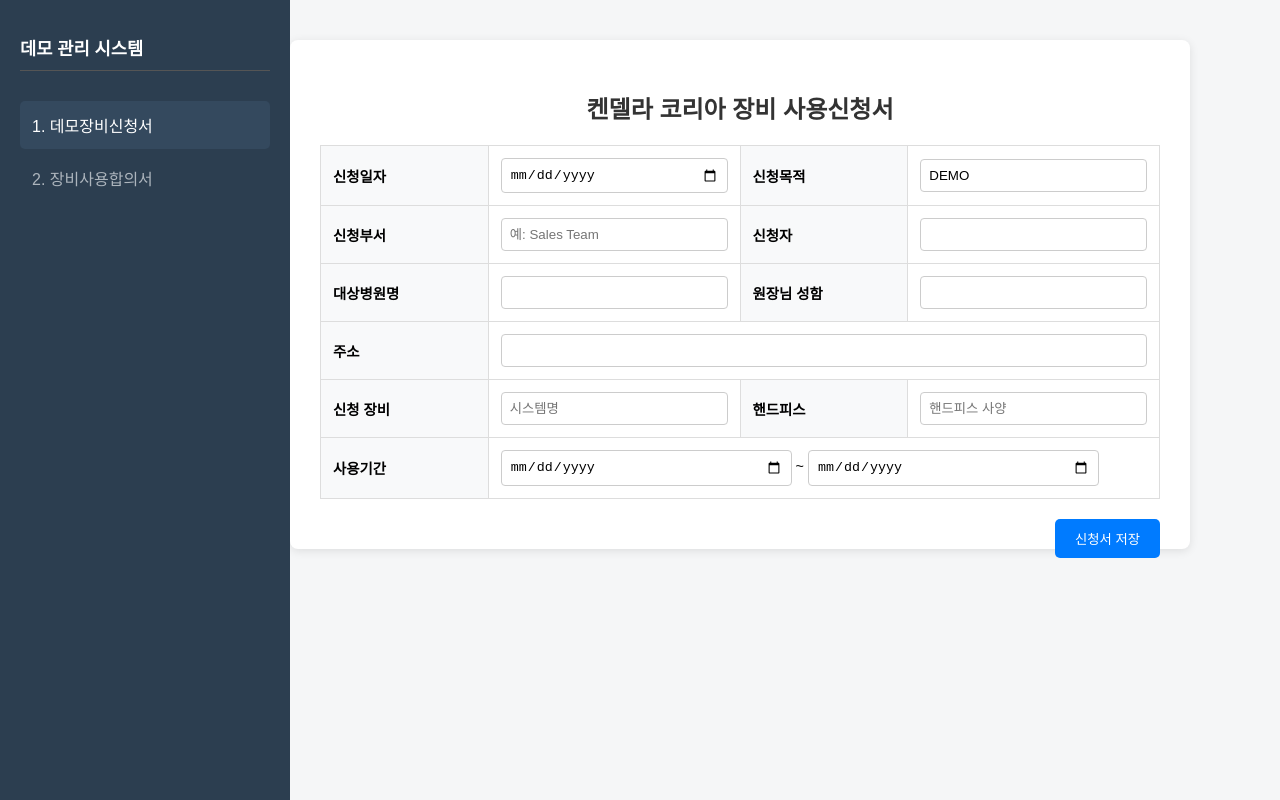
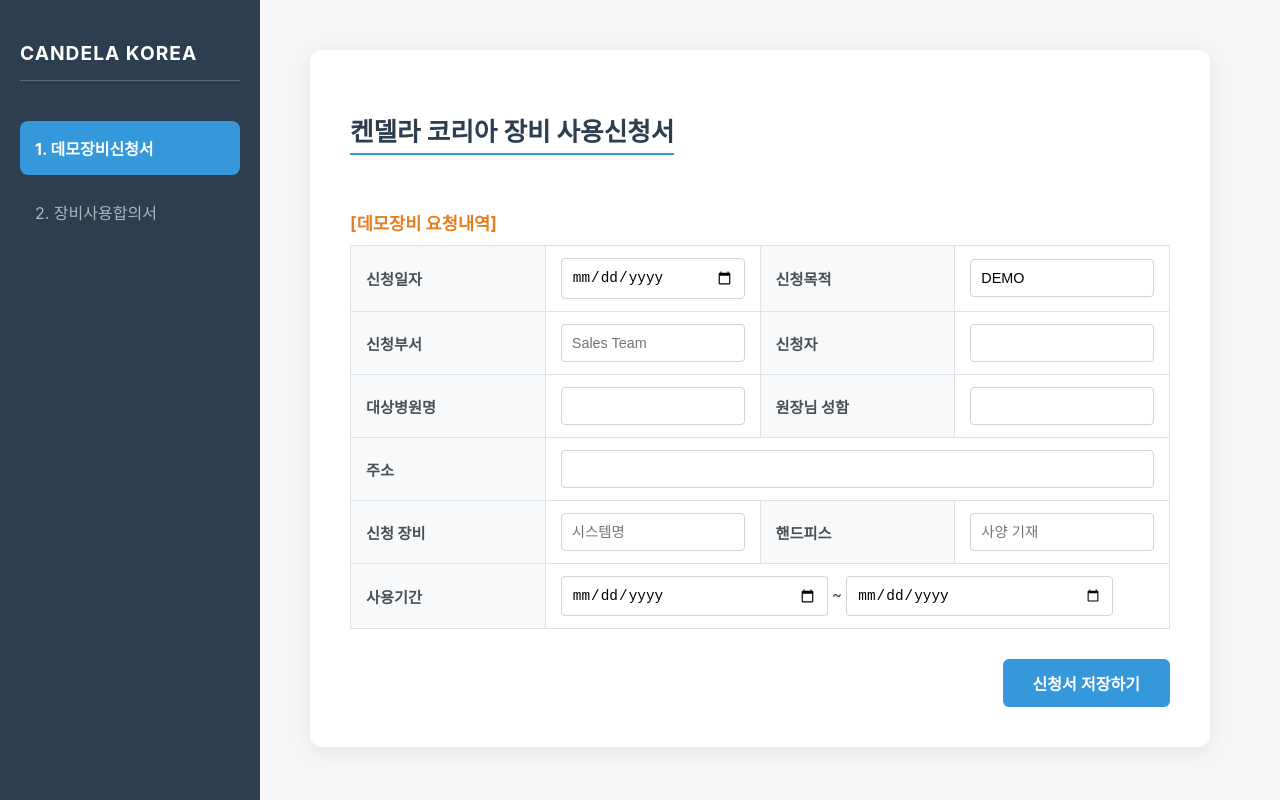
Before and after one commit to ladecan/test-page, a plain HTML site: page index.html in a window 1280 px wide. Drawn offline with Linux system fonts and the light colour scheme.

Commit message:
Update index.html

```diff
--- a/index.html
+++ b/index.html
@@ -5,101 +5,180 @@
     <meta name="viewport" content="width=device-width, initial-scale=1.0">
     <title>장비 신청 시스템</title>
     <style>
-        body { font-family: 'Pretendard', sans-serif; margin: 0; display: flex; background: #f5f6f7; }
+        /* 기본 레이아웃 설정 */
+        body { font-family: 'Pretendard', -apple-system, sans-serif; margin: 0; display: flex; background: #f5f6f7; color: #333; }
 
-        /* 사이드바 */
-        .sidebar { width: 250px; height: 100vh; background: #2c3e50; color: white; position: fixed; padding: 20px; }
-        .sidebar h2 { font-size: 1.1rem; margin-bottom: 30px; border-bottom: 1px solid #555; padding-bottom: 10px; }
-        .nav-item { display: block; color: #adb5bd; text-decoration: none; padding: 12px; border-radius: 5px; margin-bottom: 5px; cursor: pointer; }
-        .nav-item:hover, .nav-item.active { background: #34495e; color: white; }
+        /* 왼쪽 사이드바 스타일 */
+        .sidebar { width: 260px; height: 100vh; background: #2c3e50; color: white; position: fixed; padding: 25px 20px; box-sizing: border-box; }
+        .sidebar h2 { font-size: 1.2rem; margin-bottom: 40px; border-bottom: 1px solid #5d6d7e; padding-bottom: 15px; letter-spacing: 1px; }
+        .nav-item { display: block; color: #adb5bd; text-decoration: none; padding: 15px; border-radius: 8px; margin-bottom: 10px; cursor: pointer; transition: 0.3s; }
+        .nav-item:hover { background: #34495e; color: white; }
+        .nav-item.active { background: #3498db; color: white; font-weight: bold; }
 
-        /* 메인 콘텐츠 */
-        .main-content { margin-left: 250px; padding: 40px; width: 100%; max-width: 900px; }
-        .page { display: none; background: white; padding: 30px; border-radius: 8px; box-shadow: 0 2px 10px rgba(0,0,0,0.1); }
+        /* 메인 콘텐츠 영역 스타일 */
+        .main-content { margin-left: 260px; padding: 50px; width: 100%; max-width: 1000px; box-sizing: border-box; }
+        .page { display: none; background: white; padding: 40px; border-radius: 12px; box-shadow: 0 4px 20px rgba(0,0,0,0.08); }
         .page.active { display: block; }
 
-        /* 테이블 및 폼 스타일 */
-        h1 { font-size: 1.5rem; color: #333; margin-bottom: 20px; text-align: center; }
-        table { width: 100%; border-collapse: collapse; margin-bottom: 20px; }
-        th, td { border: 1px solid #ddd; padding: 12px; text-align: left; font-size: 0.9rem; }
-        th { background: #f8f9fa; width: 20%; }
-        input[type="text"], input[type="date"], textarea { width: 100%; padding: 8px; border: 1px solid #ccc; border-radius: 4px; box-sizing: border-box; }
+        /* 제목 및 테이블 스타일 */
+        h1 { font-size: 1.6rem; color: #2c3e50; margin-bottom: 30px; text-align: center; border-bottom: 2px solid #3498db; display: inline-block; padding-bottom: 5px; }
+        .section-title { font-size: 1.1rem; font-weight: bold; margin: 25px 0 10px 0; color: #e67e22; }
 
-        .agreement-text { background: #f9f9f9; padding: 15px; border: 1px solid #eee; height: 200px; overflow-y: auto; font-size: 0.85rem; line-height: 1.6; margin-bottom: 20px; }
-        .btn-submit { background: #007bff; color: white; border: none; padding: 10px 20px; border-radius: 5px; cursor: pointer; float: right; }
+        table { width: 100%; border-collapse: collapse; margin-bottom: 25px; table-layout: fixed; }
+        th, td { border: 1px solid #dee2e6; padding: 12px 15px; font-size: 0.95rem; }
+        th { background: #f8f9fa; color: #495057; width: 20%; text-align: left; }
+
+        /* 입력창 스타일 */
+        input[type="text"], input[type="date"], textarea {
+            width: 100%; padding: 10px; border: 1px solid #ced4da; border-radius: 4px; box-sizing: border-box; font-size: 0.9rem;
+        }
+        input:focus { outline: none; border-color: #3498db; box-shadow: 0 0 5px rgba(52,152,219,0.3); }
+
+        /* 합의서 텍스트 영역 */
+        .agreement-box {
+            background: #fdfdfd; padding: 20px; border: 1px solid #eee; height: 250px; overflow-y: auto;
+            font-size: 0.9rem; line-height: 1.7; margin-bottom: 25px; color: #555; border-radius: 5px;
+        }
+
+        /* 버튼 스타일 */
+        .button-container { text-align: right; margin-top: 30px; }
+        .btn-save {
+            background: #3498db; color: white; border: none; padding: 12px 30px; border-radius: 6px;
+            font-size: 1rem; font-weight: bold; cursor: pointer; transition: 0.2s;
+        }
+        .btn-save:hover { background: #2980b9; }
     </style>
 </head>
 <body>
 
     <nav class="sidebar">
-        <h2>데모 관리 시스템</h2>
+        <h2>CANDELA KOREA</h2>
         <a onclick="showPage('page1')" class="nav-item active" id="menu-page1">1. 데모장비신청서</a>
         <a onclick="showPage('page2')" class="nav-item" id="menu-page2">2. 장비사용합의서</a>
     </nav>
 
     <main class="main-content">
+
         <section id="page1" class="page active">
             <h1>켄델라 코리아 장비 사용신청서</h1>
+
+            <div class="section-title">[데모장비 요청내역]</div>
             <table>
                 <tr>
-                    <th>신청일자</th><td><input type="date"></td>
-                    <th>신청목적</th><td><input type="text" value="DEMO"></td>
+                    <th>신청일자</th><td><input type="date" id="apply_date"></td>
+                    <th>신청목적</th><td><input type="text" id="apply_purpose" value="DEMO"></td>
                 </tr>
                 <tr>
-                    <th>신청부서</th><td><input type="text" placeholder="예: Sales Team"></td>
-                    <th>신청자</th><td><input type="text"></td>
+                    <th>신청부서</th><td><input type="text" id="dept" placeholder="Sales Team"></td>
+                    <th>신청자</th><td><input type="text" id="requester"></td>
                 </tr>
                 <tr>
-                    <th>대상병원명</th><td><input type="text"></td>
-                    <th>원장님 성함</th><td><input type="text"></td>
+                    <th>대상병원명</th><td><input type="text" id="hospital_name"></td>
+                    <th>원장님 성함</th><td><input type="text" id="doctor_name"></td>
                 </tr>
                 <tr>
-                    <th>주소</th><td colspan="3"><input type="text"></td>
+                    <th>주소</th><td colspan="3"><input type="text" id="address"></td>
                 </tr>
                 <tr>
-                    <th>신청 장비</th><td><input type="text" placeholder="시스템명"></td>
-                    <th>핸드피스</th><td><input type="text" placeholder="핸드피스 사양"></td>
+                    <th>신청 장비</th><td><input type="text" id="device_model" placeholder="시스템명"></td>
+                    <th>핸드피스</th><td><input type="text" id="handpiece" placeholder="사양 기재"></td>
                 </tr>
                 <tr>
-                    <th>사용기간</th><td colspan="3"><input type="date" style="width:45%"> ~ <input type="date" style="width:45%"></td>
+                    <th>사용기간</th>
+                    <td colspan="3">
+                        <input type="date" id="start_date" style="width:45%"> ~
+                        <input type="date" id="end_date" style="width:45%">
+                    </td>
                 </tr>
             </table>
-            <button class="btn-submit">신청서 저장</button>
+
+            <div class="button-container">
+                <button class="btn-save" onclick="saveData('page1')">신청서 저장하기</button>
+            </div>
         </section>
 
         <section id="page2" class="page">
             <h1>장비 사용 합의서</h1>
-            <div class="agreement-text">
+
+            <div class="agreement-box">
                 <p><strong>제1조 (장비의 대여 및 소유권)</strong> 켄델라코리아는 부록A에 열거된 장비를 고객이 지정된 장소에서 사용할 수 있도록 대여하며, 소유권은 켄델라코리아에 있습니다.</p>
                 <p><strong>제2조 (의무)</strong> 고객은 장비를 선량한 관리자의 주의의무를 다하여 관리해야 하며, 임의로 이동하거나 타인에게 양도할 수 없습니다.</p>
-                <p><strong>제6조 (책임의 제한)</strong> 켄델라코리아는 장비 사용으로 발생할 수 있는 간접적, 부수적 손해에 대해 책임을 지지 않습니다.</p>
-                </div>
+                <p><strong>제3조 (사용 및 유지보수)</strong> 고객은 장비를 관련 법규 및 제조사의 지침에 따라 적절히 사용해야 합니다.</p>
+                <p><strong>제4조 (손실 및 손상)</strong> 대여 기간 중 고객의 귀책사유로 발생한 장비의 분실, 파손에 대해서는 고객이 수리비용 또는 교체비용을 부담합니다.</p>
+                <p><strong>제5조 (기간 및 종료)</strong> 본 합의서는 명시된 사용 종료일에 자동 종료되며, 고객은 지체 없이 장비를 반납해야 합니다.</p>
+            </div>
+
             <table>
                 <tr>
-                    <th>고객명(병원)</th><td><input type="text"></td>
+                    <th>병원명(고객)</th>
+                    <td><input type="text" id="agree_hospital" placeholder="병원명을 입력하세요"></td>
                 </tr>
                 <tr>
-                    <th>발효일</th><td><input type="date"></td>
+                    <th>발효일</th>
+                    <td><input type="date" id="agree_start"></td>
                 </tr>
                 <tr>
-                    <th>사용 종료일</th><td><input type="date"></td>
+                    <th>종료일</th>
+                    <td><input type="date" id="agree_end"></td>
                 </tr>
             </table>
-            <label><input type="checkbox"> 위 모든 조항에 동의합니다.</label>
-            <button class="btn-submit">합의서 확인</button>
+
+            <div style="margin-top: 20px;">
+                <label style="cursor: pointer;">
+                    <input type="checkbox" id="agree_chk"> 위 조항을 모두 숙지하였으며 이에 동의합니다.
+                </label>
+            </div>
+
+            <div class="button-container">
+                <button class="btn-save" onclick="saveData('page2')">합의서 최종 확인</button>
+            </div>
         </section>
+
     </main>
 
     <script>
+        // 1. 페이지 전환 함수
         function showPage(pageId) {
             // 모든 페이지 숨기기
             document.querySelectorAll('.page').forEach(p => p.classList.remove('active'));
             // 선택한 페이지 보이기
             document.getElementById(pageId).classList.add('active');
 
-            // 메뉴 활성화 스타일 변경
+            // 메뉴 스타일 변경
             document.querySelectorAll('.nav-item').forEach(m => m.classList.remove('active'));
             document.getElementById('menu-' + pageId).classList.add('active');
+        }
+
+        // 2. 데이터 저장 및 반응 함수
+        function saveData(pageName) {
+            const inputs = document.querySelectorAll(`#${pageName} input`);
+            let resultData = {};
+            let isAllFilled = true;
+
+            // 데이터 수집 루프
+            inputs.forEach(input => {
+                if (input.type !== 'checkbox') {
+                    if(!input.value) isAllFilled = false; // 빈값이 있는지 체크
+                    resultData[input.id] = input.value;
+                } else {
+                    resultData['agreed'] = input.checked;
+                }
+            });
+
+            // 합의서 동의 체크 여부 확인 (2페이지일 때만)
+            if (pageName === 'page2' && !document.getElementById('agree_chk').checked) {
+                alert("합의서 동의 체크박스에 체크해 주세요.");
+                return;
+            }
+
+            // 결과 처리
+            console.log("저장된 데이터 내역:", resultData);
+
+            if (!isAllFilled) {
+                alert("모든 항목을 입력해 주세요! (콘솔 창에서 저장된 데이터를 확인할 수 있습니다.)");
+            } else {
+                alert("정상적으로 저장되었습니다.\n(개발자 도구 Console 탭에서 수집된 데이터를 확인하세요)");
+            }
         }
     </script>
 </body>
```
